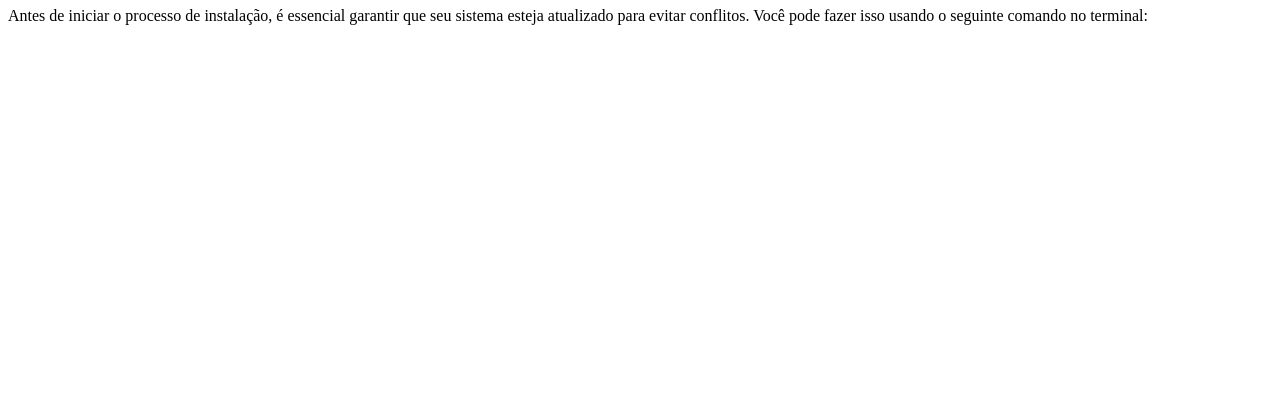
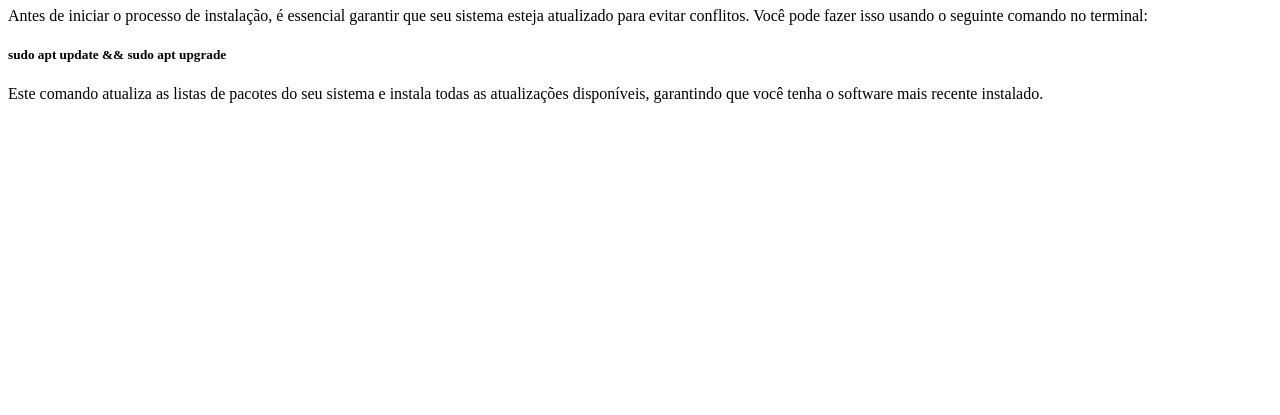
Before and after one commit to Luciano47/teste-com-git-no-linux, a plain HTML site: page documento/index.html in a window 1280 px wide. Shown: the part 385-800 px from the top of the page. Drawn offline with Linux system fonts and the light colour scheme.

Commit message:
acerto
espaço para programar

```diff
--- a/documento/index.html
+++ b/documento/index.html
@@ -22,5 +22,21 @@ Extensibilidade: Integra-se com uma infinidade de serviços e ferramentas de ter
 <h2>comandos para os terminal unbutu</h2>
     <h1>Atualize o Ubuntu antes da instalação do GitHub Desktop</h1>
     <p>Antes de iniciar o processo de instalação, é essencial garantir que seu sistema esteja atualizado para evitar conflitos. Você pode fazer isso usando o seguinte comando no terminal:</p>
+    <h5>sudo apt update && sudo apt upgrade</h5>
+   <p> Este comando atualiza as listas de pacotes do seu sistema e instala todas as atualizações disponíveis, garantindo que você tenha o software mais recente instalado.</p>
+
+
+
+
+
+
+
+
+
+
+
+
+
+
 </body>
 </html>
```
